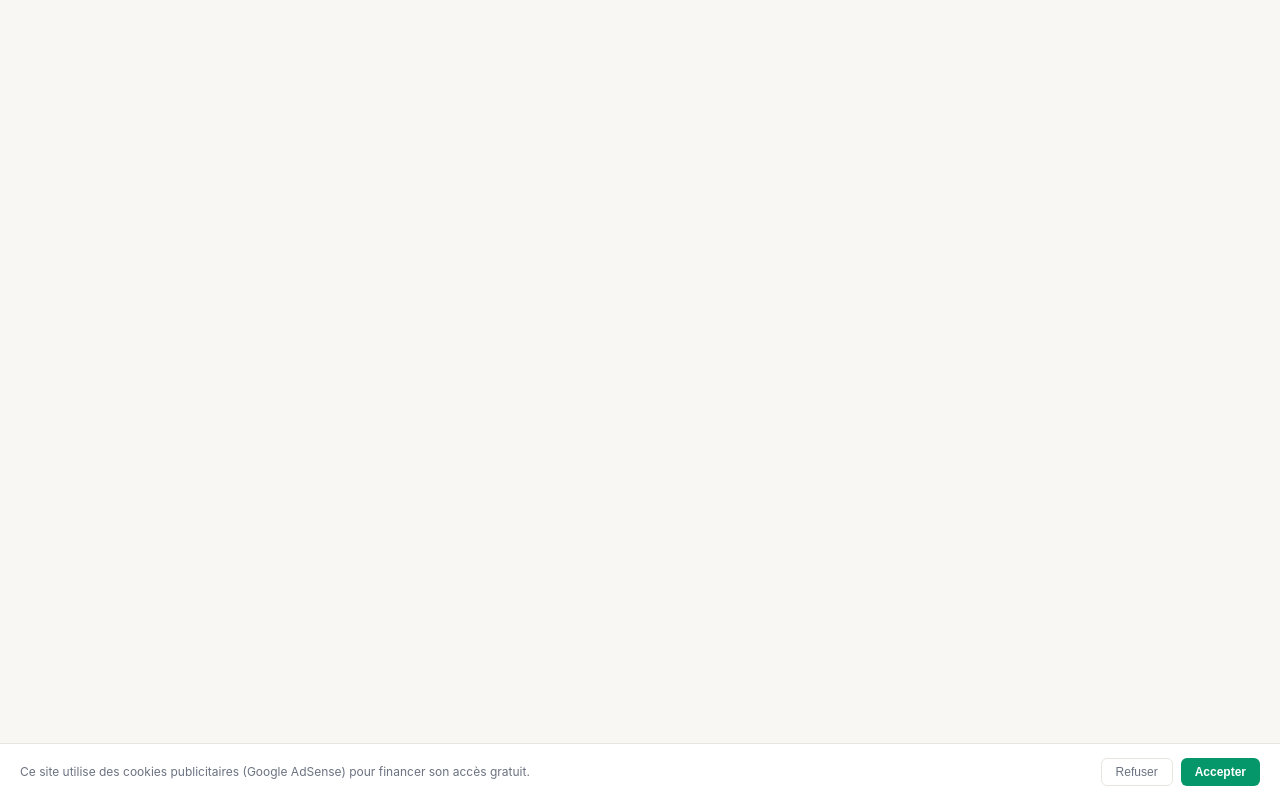
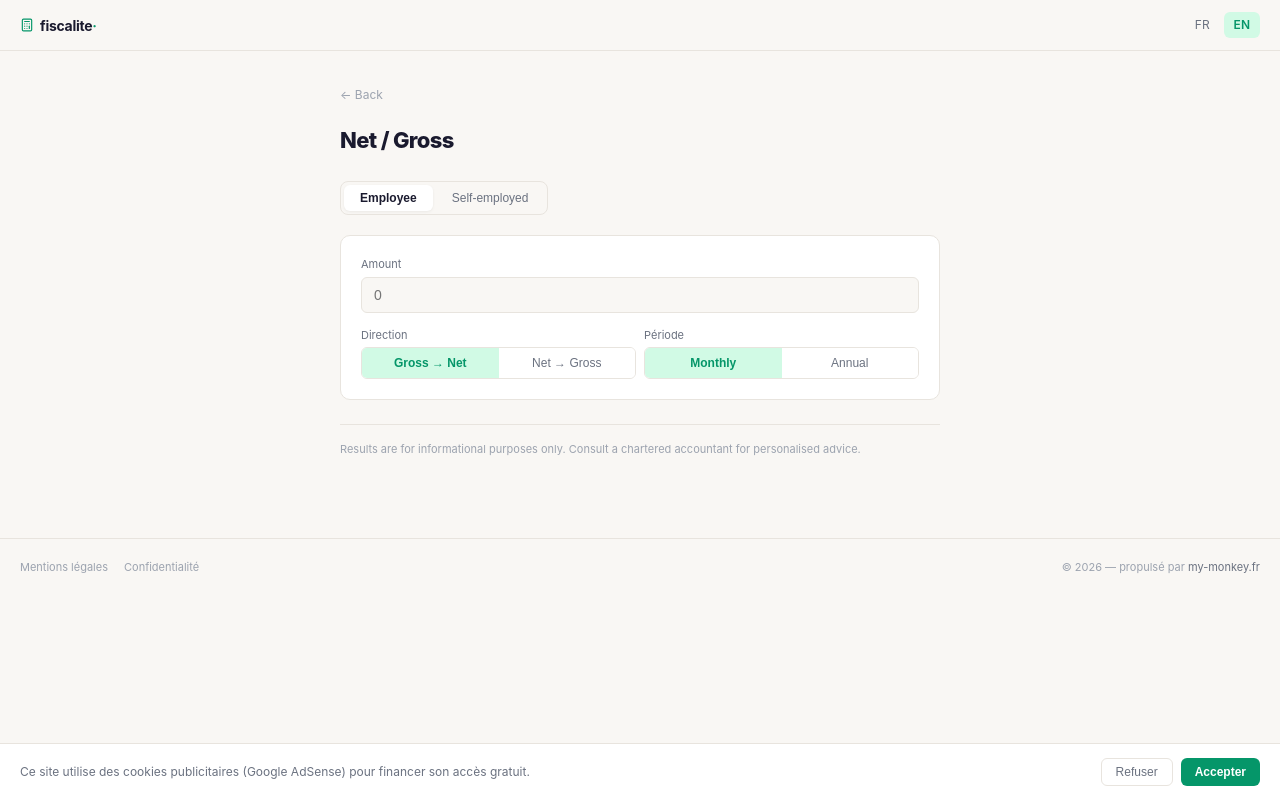
Before and after one commit to my-monkeys/fiscalite-poc, a React (Vite) app: page /#/en/net-gross in a window 1280 px wide. Built offline with nearby package versions, Linux system fonts and the light colour scheme.

Commit message:
feat: net/brut calculator (salarie + AE)

```diff
--- a/src/App.jsx
+++ b/src/App.jsx
@@ -1,6 +1,7 @@
 import { Routes, Route } from 'react-router-dom'
 import CookieBanner from './components/CookieBanner'
 import Home from './pages/Home'
+import NetBrut from './pages/NetBrut'
 
 export default function App() {
   return (
@@ -9,6 +10,8 @@ export default function App() {
       <Routes>
         <Route path="/" element={<Home lang="fr" />} />
         <Route path="/en/" element={<Home lang="en" />} />
+        <Route path="/net-brut" element={<NetBrut lang="fr" />} />
+        <Route path="/en/net-gross" element={<NetBrut lang="en" />} />
       </Routes>
     </>
   )
--- /dev/null
+++ b/src/pages/NetBrut.jsx
@@ -0,0 +1,182 @@
+import { useState } from 'react'
+import { Link } from 'react-router-dom'
+import { ArrowLeft } from 'lucide-react'
+import Nav from '../components/Nav'
+import Footer from '../components/Footer'
+import Seo from '../components/Seo'
+import LegalNote from '../components/LegalNote'
+import { grossToNet, netToGross, employerCost, aeToNet } from '../lib/fiscalCalc'
+
+const BASE = 'https://fiscalite.my-monkey.fr'
+
+const copy = {
+  fr: {
+    title: 'Calculateur Net / Brut — Salaire & Auto-entrepreneur 2024',
+    description: 'Convertissez salaire brut en net, calculez le coût employeur et les charges auto-entrepreneur (BIC, BNC). Données 2024.',
+    h1: 'Net / Brut',
+    salarie: 'Salarié',
+    ae: 'Auto-entrepreneur',
+    montant: 'Montant',
+    brut: 'Brut → Net',
+    net: 'Net → Brut',
+    mensuel: 'Mensuel',
+    annuel: 'Annuel',
+    ca: "Chiffre d'affaires",
+    categorie: 'Catégorie',
+    cats: { 'bic-marchand': 'BIC marchand (12.3%)', 'bic-service': 'BIC service (21.2%)', 'bnc': 'BNC (23.1%)' },
+    netPercu: 'Net perçu', cotisations: 'Cotisations salariales', coutEmployeur: 'Coût employeur', charges: 'Charges AE',
+    back: '← Retour',
+  },
+  en: {
+    title: 'Net / Gross Salary Calculator France 2024',
+    description: 'Convert gross to net salary, calculate employer cost and self-employed contributions (BIC, BNC). 2024 figures.',
+    h1: 'Net / Gross',
+    salarie: 'Employee',
+    ae: 'Self-employed',
+    montant: 'Amount',
+    brut: 'Gross → Net',
+    net: 'Net → Gross',
+    mensuel: 'Monthly',
+    annuel: 'Annual',
+    ca: 'Revenue',
+    categorie: 'Category',
+    cats: { 'bic-marchand': 'BIC retail (12.3%)', 'bic-service': 'BIC service (21.2%)', 'bnc': 'BNC (23.1%)' },
+    netPercu: 'Net received', cotisations: 'Employee contributions', coutEmployeur: 'Employer cost', charges: 'SE contributions',
+    back: '← Back',
+  },
+}
+
+const inputStyle = { width: '100%', padding: '9px 12px', border: '1px solid #e8e4de', borderRadius: 6, fontSize: 14, color: '#1a1a2e', background: '#f9f7f4', outline: 'none' }
+const labelStyle = { display: 'block', color: '#6b7280', fontSize: 11, marginBottom: 4 }
+
+function ResultCard({ label, value, color }) {
+  return (
+    <div style={{ background: '#f9f7f4', borderRadius: 8, padding: '10px 14px' }}>
+      <div style={{ color: '#6b7280', fontSize: 11, marginBottom: 2 }}>{label}</div>
+      <div style={{ color, fontSize: 18, fontWeight: 700 }}>{value}</div>
+    </div>
+  )
+}
+
+function ToggleGroup({ options, value, onChange }) {
+  return (
+    <div style={{ display: 'flex', border: '1px solid #e8e4de', borderRadius: 6, overflow: 'hidden' }}>
+      {options.map(([val, label]) => (
+        <button key={val} onClick={() => onChange(val)}
+          style={{ flex: 1, padding: '8px 10px', border: 'none', cursor: 'pointer', fontSize: 12, fontWeight: value === val ? 600 : 400, background: value === val ? '#d1fae5' : '#ffffff', color: value === val ? '#059669' : '#6b7280', whiteSpace: 'nowrap' }}>
+          {label}
+        </button>
+      ))}
+    </div>
+  )
+}
+
+export default function NetBrut({ lang = 'fr' }) {
+  const c = copy[lang]
+  const frPath = '/net-brut'
+  const enPath = '/en/net-gross'
+  const canonical = `${BASE}${lang === 'en' ? enPath : frPath}`
+
+  const [mode, setMode] = useState('salarie')
+  const [direction, setDirection] = useState('brut')
+  const [periode, setPeriode] = useState('mensuel')
+  const [montant, setMontant] = useState('')
+  const [categorie, setCategorie] = useState('bic-service')
+  const [ca, setCa] = useState('')
+
+  const fmt = v => Math.round(v).toLocaleString('fr-FR') + ' €'
+
+  // Résultats salarié
+  let res = null
+  const val = parseFloat(montant) || 0
+  if (mode === 'salarie' && val > 0) {
+    const factor = periode === 'annuel' ? 1 / 12 : 1
+    const brut = direction === 'brut' ? val * factor : netToGross(val * factor)
+    const net = grossToNet(brut)
+    const cout = employerCost(brut)
+    const scale = periode === 'annuel' ? 12 : 1
+    res = { net: net * scale, cotis: (brut - net) * scale, brut: brut * scale, cout: cout * scale }
+  }
+
+  // Résultats AE
+  let aeRes = null
+  const caVal = parseFloat(ca) || 0
+  if (mode === 'ae' && caVal > 0) {
+    const net = aeToNet(caVal, categorie)
+    aeRes = { net, charges: caVal - net }
+  }
+
+  const jsonLd = { '@context': 'https://schema.org', '@type': 'WebApplication', name: c.h1, description: c.description, url: canonical, applicationCategory: 'FinanceApplication' }
+
+  return (
+    <>
+      <Seo title={c.title} description={c.description} canonical={canonical} hreflangFr={`${BASE}${frPath}`} hreflangEn={`${BASE}${enPath}`} jsonLd={jsonLd} ogImage={`${BASE}/og/default.png`} />
+      <Nav lang={lang} />
+      <main style={{ maxWidth: 640, margin: '0 auto', padding: '32px 20px' }}>
+        <Link to={lang === 'en' ? '/en/' : '/'} style={{ color: '#9ca3af', fontSize: 12, textDecoration: 'none', display: 'inline-block', marginBottom: 20 }}>{c.back}</Link>
+        <h1 style={{ color: '#1a1a2e', fontSize: 22, fontWeight: 800, letterSpacing: '-.03em', marginBottom: 24 }}>{c.h1}</h1>
+
+        {/* Mode toggle */}
+        <div style={{ display: 'flex', background: '#f9f7f4', border: '1px solid #e8e4de', borderRadius: 8, padding: 3, gap: 3, marginBottom: 20, width: 'fit-content' }}>
+          {[['salarie', c.salarie], ['ae', c.ae]].map(([v, label]) => (
+            <button key={v} onClick={() => setMode(v)}
+              style={{ padding: '6px 16px', borderRadius: 6, border: 'none', cursor: 'pointer', fontSize: 12, fontWeight: mode === v ? 600 : 400, background: mode === v ? '#ffffff' : 'transparent', color: mode === v ? '#1a1a2e' : '#6b7280', boxShadow: mode === v ? '0 1px 3px rgba(0,0,0,.06)' : 'none' }}>
+              {label}
+            </button>
+          ))}
+        </div>
+
+        <div style={{ background: '#ffffff', border: '1px solid #e8e4de', borderRadius: 10, padding: 20, display: 'flex', flexDirection: 'column', gap: 14 }}>
+          {mode === 'salarie' ? (
+            <>
+              <div>
+                <label style={labelStyle}>{c.montant}</label>
+                <input type="number" value={montant} onChange={e => setMontant(e.target.value)} placeholder="0" style={inputStyle} />
+              </div>
+              <div className="grid-2" style={{ display: 'grid', gridTemplateColumns: '1fr 1fr', gap: 8 }}>
+                <div>
+                  <label style={labelStyle}>Direction</label>
+                  <ToggleGroup options={[['brut', c.brut], ['net', c.net]]} value={direction} onChange={setDirection} />
+                </div>
+                <div>
+                  <label style={labelStyle}>Période</label>
+                  <ToggleGroup options={[['mensuel', c.mensuel], ['annuel', c.annuel]]} value={periode} onChange={setPeriode} />
+                </div>
+              </div>
+              {res && (
+                <div style={{ borderTop: '1px solid #e8e4de', paddingTop: 14, display: 'grid', gridTemplateColumns: '1fr 1fr', gap: 10 }}>
+                  <ResultCard label={c.netPercu}     value={fmt(res.net)}   color="#059669" />
+                  <ResultCard label={c.cotisations}  value={fmt(res.cotis)} color="#dc2626" />
+                  <ResultCard label="Brut"            value={fmt(res.brut)}  color="#1a1a2e" />
+                  <ResultCard label={c.coutEmployeur} value={fmt(res.cout)}  color="#6b7280" />
+                </div>
+              )}
+            </>
+          ) : (
+            <>
+              <div>
+                <label style={labelStyle}>{c.ca}</label>
+                <input type="number" value={ca} onChange={e => setCa(e.target.value)} placeholder="0" style={inputStyle} />
+              </div>
+              <div>
+                <label style={labelStyle}>{c.categorie}</label>
+                <select value={categorie} onChange={e => setCategorie(e.target.value)}
+                  style={{ ...inputStyle, cursor: 'pointer' }}>
+                  {Object.entries(c.cats).map(([v, label]) => <option key={v} value={v}>{label}</option>)}
+                </select>
+              </div>
+              {aeRes && (
+                <div style={{ borderTop: '1px solid #e8e4de', paddingTop: 14, display: 'grid', gridTemplateColumns: '1fr 1fr', gap: 10 }}>
+                  <ResultCard label={c.netPercu} value={fmt(aeRes.net)}     color="#059669" />
+                  <ResultCard label={c.charges}  value={fmt(aeRes.charges)} color="#dc2626" />
+                </div>
+              )}
+            </>
+          )}
+        </div>
+        <LegalNote lang={lang} />
+      </main>
+      <Footer />
+    </>
+  )
+}
```
